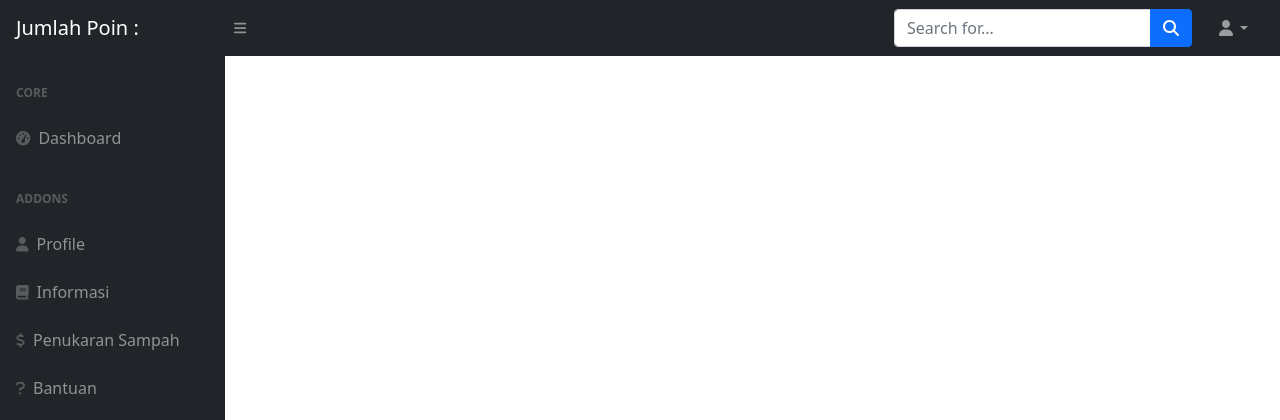
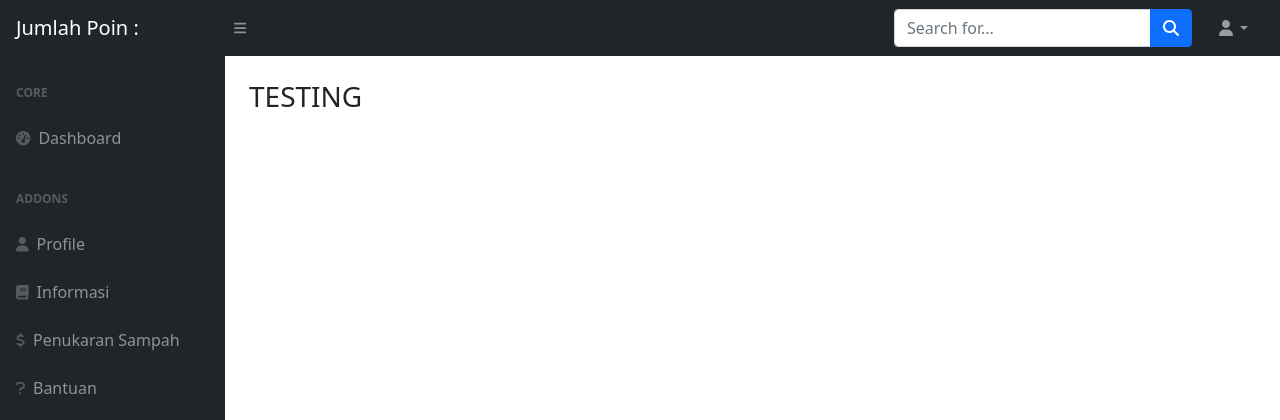
Before and after one commit to Backendmonk/Tugas_akhir_SI_Penukaran_sampah, a PHP site: page /user/informasi.php in a window 1280 px wide. Shown: the top 420 px of the page. Run offline with PHP 8.4, Linux system fonts and the light colour scheme; a user stored in the database is signed in; data comes from the database, SQL or seed files in the repository; some libraries are stand-ins or nearby versions.

Commit message:
Update informasi.php

```diff
--- a/user/informasi.php
+++ b/user/informasi.php
@@ -11,7 +11,7 @@
                 <div class="row">
 
                     <div>
-
+                                <H3>TESTING</H3>
 
 
             </main>
```
